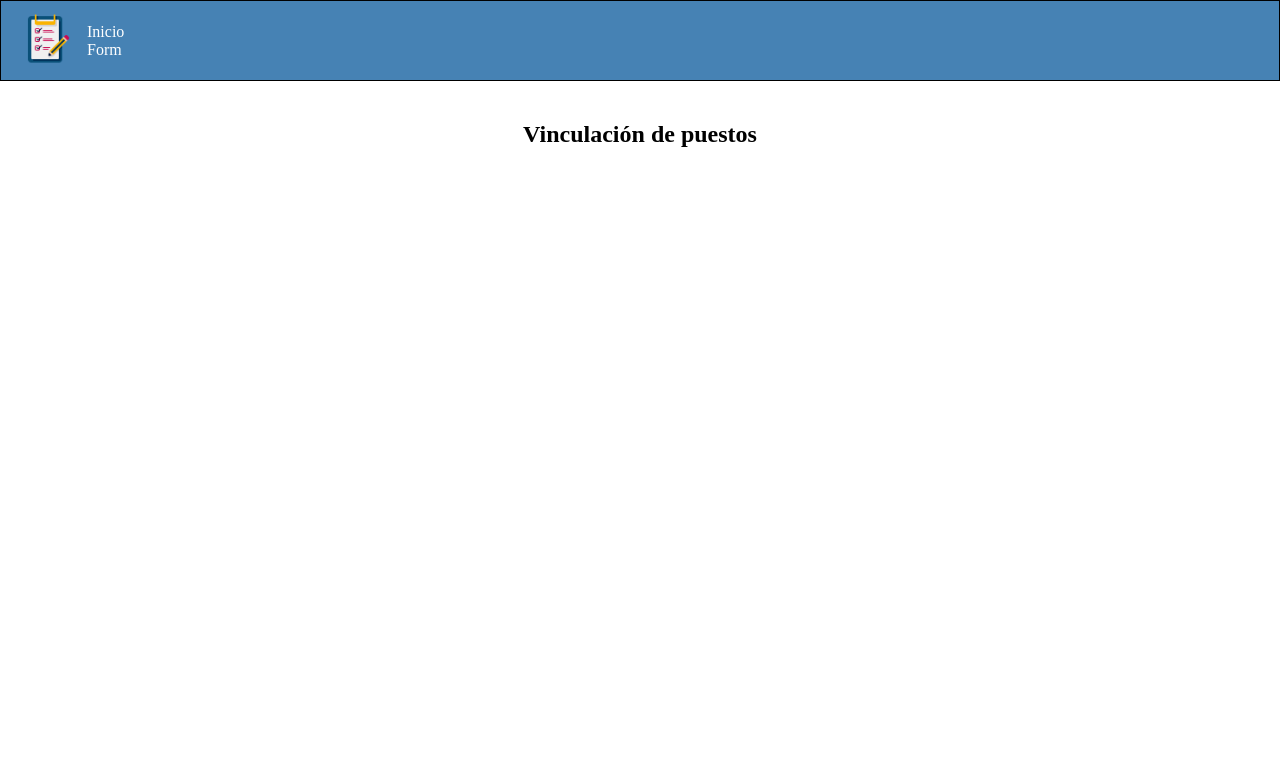
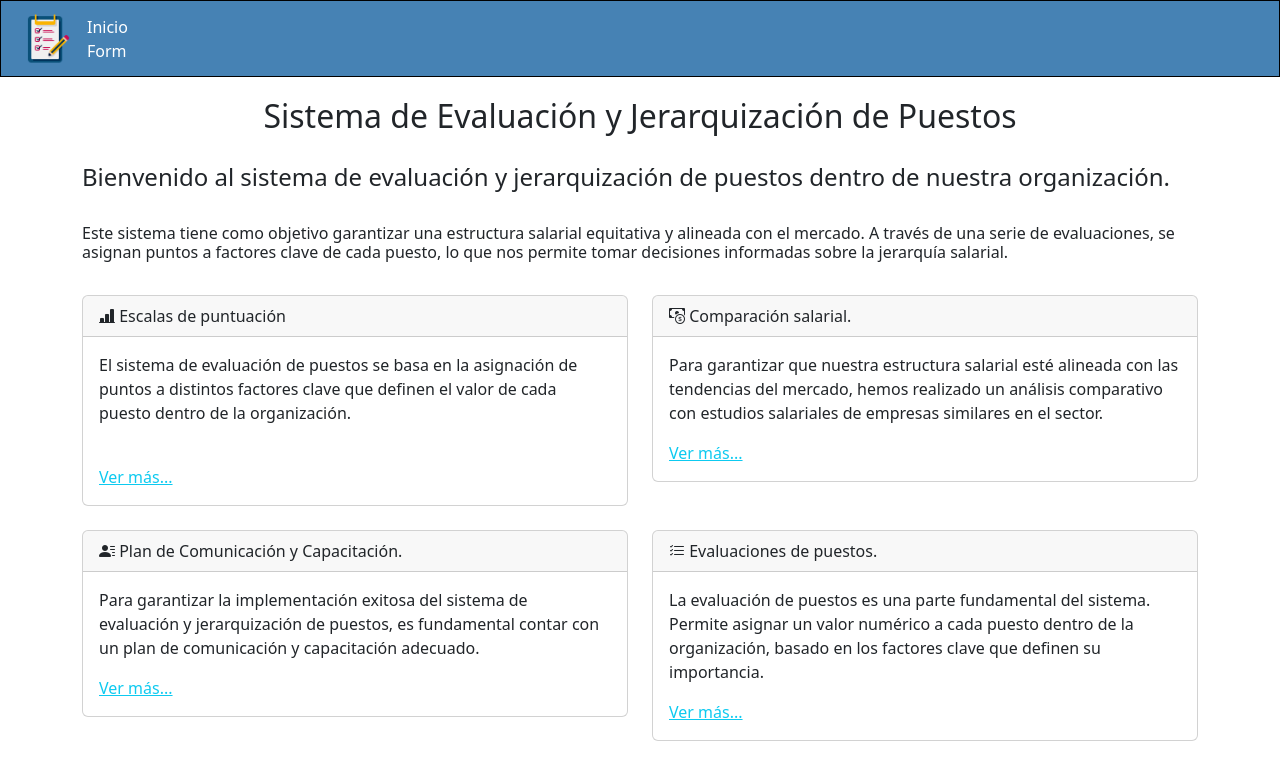
Before and after one commit to alextell92/vinculaciondepuestos, an Angular app: page /Home in a window 1280 px wide. Shown: the top 780 px of the page. Built offline with nearby package versions, Linux system fonts and the light colour scheme.

Commit message:
Card en home

```diff
--- a/angular.json
+++ b/angular.json
@@ -38,9 +38,14 @@
                  "src/favicon.ico", "src/assets"
             ],
             "styles": [
+
+              "node_modules/bootstrap/dist/css/bootstrap.min.css",
+              "node_modules/bootstrap-icons/font/bootstrap-icons.css",
               "src/styles.css"
             ],
-            "scripts": []
+            "scripts": [
+              "node_modules/bootstrap/dist/js/bootstrap.bundle.min.js"
+            ]
           },
           "configurations": {
             "production": {
--- a/package.json
+++ b/package.json
@@ -18,6 +18,8 @@
     "@angular/platform-browser": "^18.0.0",
     "@angular/platform-browser-dynamic": "^18.0.0",
     "@angular/router": "^18.0.0",
+    "bootstrap": "^5.3.5",
+    "bootstrap-icons": "^1.11.3",
     "rxjs": "~7.8.0",
     "tslib": "^2.3.0",
     "zone.js": "~0.14.3"
--- a/src/app/home/home.component.html
+++ b/src/app/home/home.component.html
@@ -1,6 +1,67 @@
 <div class="principal">
-    <h2>Vinculación de puestos</h2>
-    <form>
+    <h2>Sistema de Evaluación y Jerarquización de Puestos</h2>
+</div>
 
-    </form>
+<div class="container">
+<h4>
+    Bienvenido al sistema de evaluación y jerarquización de puestos dentro de nuestra organización.
+</h4><br>
+<h6>
+    Este sistema tiene como objetivo garantizar una estructura salarial equitativa y alineada con el mercado. A través de una serie de evaluaciones, se asignan puntos a factores clave de cada puesto, lo que nos permite tomar decisiones informadas sobre la jerarquía salarial.
+</h6>
+</div><br>
+
+<div class="container">
+    <div class="row">
+
+        <div class="col-sm-6">
+            <div class="card">
+                <div class="card-header">
+                    <span class="bi bi-bar-chart-line-fill"></span> Escalas de puntuación
+                </div>
+                <div class="card-body">
+                    <p class="card-text">El sistema de evaluación de puestos se basa en la asignación de puntos a distintos factores clave que definen el valor de cada puesto dentro de la organización.</p>
+                    <br>
+                    <a href="#" class="link-info">Ver más...</a>
+                </div>
+              </div>
+        </div><br>
+        <div class="col-sm-6">
+            <div class="card">
+                <div class="card-header">
+                    <i class="bi bi-cash-coin"></i> Comparación salarial.
+                </div>
+                <div class="card-body">
+                    <p class="card-text">Para garantizar que nuestra estructura salarial esté alineada con las tendencias del mercado, hemos realizado un análisis comparativo con estudios salariales de empresas similares en el sector.</p>
+                    <a href="#" class="link-info">Ver más...</a>
+                </div>
+              </div>
+        </div><br>
+    </div><br>
+
+    <div class="row">
+        <div class="col-sm-6">
+            <div class="card">
+                <div class="card-header">
+                    <i class="bi bi-person-lines-fill"></i> Plan de Comunicación y Capacitación.
+                </div>
+                <div class="card-body">
+                    <p class="card-text">Para garantizar la implementación exitosa del sistema de evaluación y jerarquización de puestos, es fundamental contar con un plan de comunicación y capacitación adecuado.</p>
+                    <a href="#" class="link-info">Ver más...</a>
+                </div>
+              </div>
+        </div>
+        <div class="col-sm-6">
+            <div class="card">
+                <div class="card-header">
+                    <i class="bi bi-list-check"></i> Evaluaciones de puestos.
+                </div>
+                <div class="card-body">
+                    <p class="card-text">La evaluación de puestos es una parte fundamental del sistema. Permite asignar un valor numérico a cada puesto dentro de la organización, basado en los factores clave que definen su importancia.</p>
+                    <a href="#" class="link-info">Ver más...</a>
+
+                </div>
+              </div>
+        </div>
+    </div>
 </div>
--- a/src/styles.css
+++ b/src/styles.css
@@ -1,4 +1,8 @@
 /* You can add global styles to this file, and also import other style files */
+@import 'bootstrap/dist/css/bootstrap.min.css';
+@import 'bootstrap-icons/font/bootstrap-icons.css';
+
+
 body{
     margin: 0;
     padding: 0;
```
Also changed, not shown: 1 other file (tests, documents, lock files or other folders).
